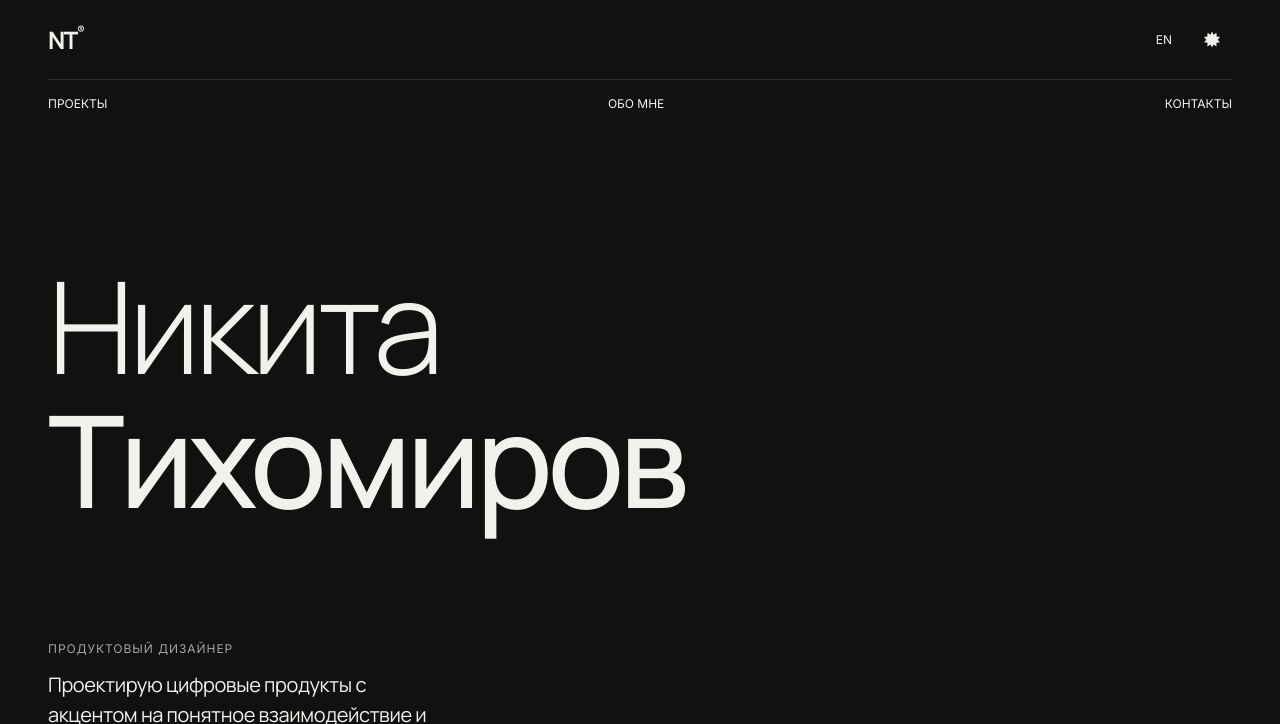
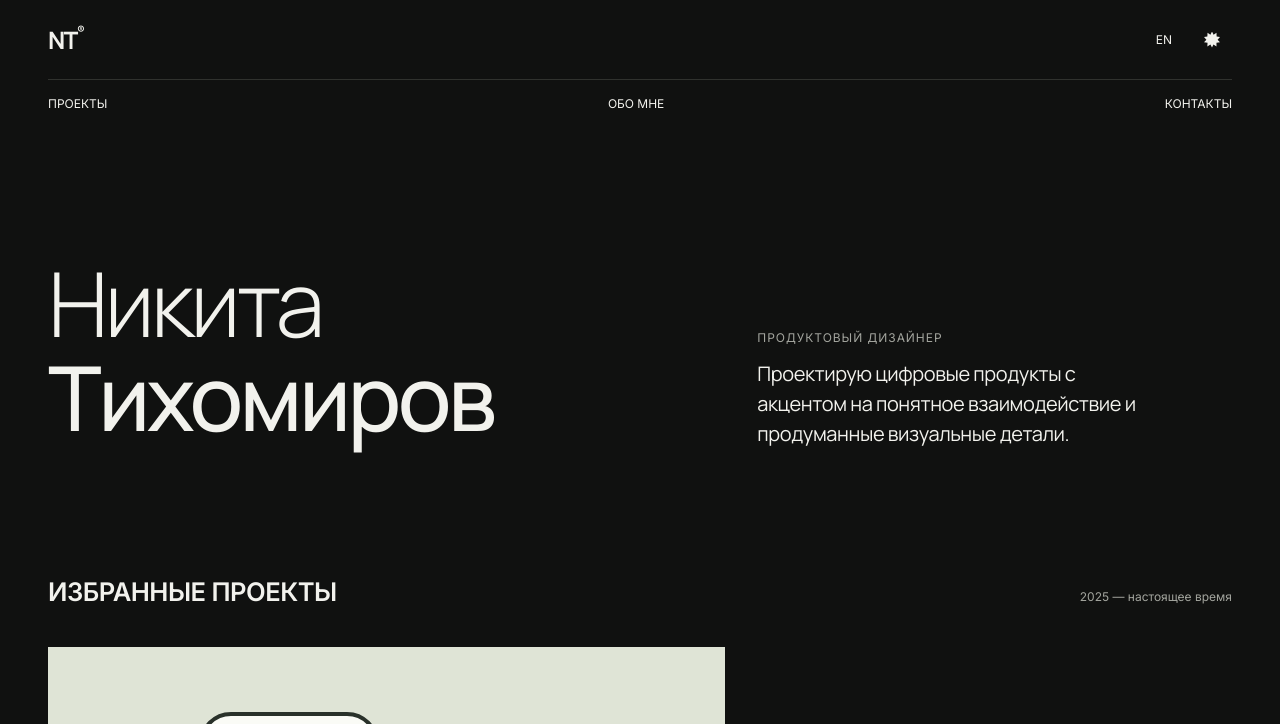
Before and after one commit to 420fazer/portfolio, a plain HTML site: page index.html in a window 1280 px wide. Shown: the top 724 px of the page. Drawn offline with Linux system fonts and the light colour scheme.

Commit message:
Restore previous compact hero

```diff
--- a/index.html
+++ b/index.html
@@ -55,20 +55,7 @@ window.addEventListener('resize', updateHeaderSurface);
 updateHeaderSurface();
 const languageButton = document.getElementById('language');
 const themeButton = document.getElementById('theme');
-const heroName = document.querySelector('.hero h1');
-const heroSurname = heroName.querySelector('.hero-last-name');
 let language = 'ru';
-
-function fitHeroName() {
-  heroName.style.removeProperty('--hero-name-size');
-  const surnameWidth = heroSurname.getBoundingClientRect().width;
-  if (!surnameWidth) return;
-  const fontSize = parseFloat(getComputedStyle(heroName).fontSize);
-  const fittedSize = Math.floor(fontSize * heroName.clientWidth / surnameWidth * 100) / 100;
-  heroName.style.setProperty('--hero-name-size', `${fittedSize}px`);
-}
-window.addEventListener('resize', fitHeroName);
-document.fonts.ready.then(fitHeroName);
 
 function readPreference(key, fallback) {
   try { return localStorage.getItem(key) || fallback; }
@@ -109,7 +96,6 @@ function setLanguage(value) {
   document.querySelectorAll('[data-ru]').forEach(element => {
     element.innerHTML = element.dataset[value];
   });
-  fitHeroName();
   languageButton.textContent = value === 'ru' ? 'EN' : 'RU';
   languageButton.setAttribute('aria-label', value === 'ru' ? 'Switch to English' : 'Переключить на русский');
   document.title = value === 'ru' ? 'Никита Тихомиров — продуктовый дизайнер' : 'Nikita Tikhomirov — Product designer';
--- a/refinement.css
+++ b/refinement.css
@@ -17,7 +17,6 @@
   --grid-gap: var(--space-4);
   --section-space: var(--space-12);
   --header-top-height: 64px;
-  --header-nav-height: 48px;
   --caption-size: 12px;
   --small-size: 14px;
   --body-size: 16px;
@@ -62,9 +61,10 @@ h1, h2, h3, p { margin: 0; }
 h1, h2, h3, .logo, .intro p { font-family: Manrope, Inter, sans-serif; }
 h1, h2, h3 { font-weight: 500; }
 h1 { font-size: var(--h1-size); line-height: 1.05; letter-spacing: -.04em; }
-.hero h1 { font-size: min(8rem, calc(var(--hero-name-size, 16vw) * .84)); }
-.hero-first-name, .hero-last-name { display: block; width: max-content; white-space: nowrap; }
+.hero h1 { font-size: clamp(40px, 9.5vw, 72px); }
+.hero-first-name, .hero-last-name { display: block; }
 .hero-first-name { font-weight: 300; }
+.hero-last-name { height: 1.1em; white-space: nowrap; }
 h2 { font-size: clamp(24px, 2vw, 28px); font-weight: 600; line-height: 1.15; letter-spacing: -.04em; text-transform: uppercase; }
 h3 { font-size: var(--h3-size); line-height: 1.2; letter-spacing: -.03em; }
 .wrap { width: calc(100% - 2 * var(--gutter)); margin-inline: auto; }
@@ -93,7 +93,7 @@ header a, header button { pointer-events: auto; }
 .theme-icon-sun { clip-path: polygon(50% 0%,60% 20%,78% 8%,79% 31%,100% 35%,85% 51%,100% 67%,78% 71%,78% 94%,59% 82%,50% 100%,40% 82%,21% 94%,22% 71%,0% 67%,15% 51%,0% 35%,21% 31%,22% 8%,40% 20%); }
 .theme-icon-moon { border-radius: 50%; mask-image: radial-gradient(circle at 75% 25%, transparent 0 7px, #000 7.5px); }
 html[data-theme="dark"] .theme-icon-moon, html[data-theme="light"] .theme-icon-sun { display: none; }
-header nav { display: flex; justify-content: space-between; align-items: center; gap: var(--space-4); min-height: var(--header-nav-height); font-size: var(--caption-size); }
+header nav { display: flex; justify-content: space-between; align-items: center; gap: var(--space-4); min-height: 48px; font-size: var(--caption-size); }
 header.is-scrolled { mix-blend-mode: difference; }
 header.is-scrolled nav { color: #fff; }
 header nav a { padding-block: var(--space-3); text-decoration: underline; text-decoration-color: transparent; text-underline-offset: 4px; }
@@ -103,15 +103,8 @@ header nav a:hover { text-decoration-color: currentColor; }
   grid-template-columns: repeat(var(--columns), minmax(0, 1fr));
   column-gap: var(--grid-gap);
 }
-.hero {
-  min-height: calc(100vh - var(--header-top-height) - var(--header-nav-height));
-  min-height: calc(100svh - var(--header-top-height) - var(--header-nav-height));
-  padding-block: clamp(var(--space-6), 5svh, var(--space-12));
-  grid-template-rows: 1fr auto;
-  row-gap: var(--space-6);
-}
+.hero { padding-top: var(--space-12); padding-bottom: var(--space-16); row-gap: var(--space-8); align-items: end; }
 .hero h1, .hero .intro { grid-column: 1 / -1; min-width: 0; }
-.hero h1 { align-self: center; }
 .intro p { font-size: var(--body-size); line-height: 1.5; letter-spacing: -.02em; }
 .intro-desktop { display: none; }
 .intro { max-width: 400px; align-self: end; }
@@ -216,6 +209,7 @@ footer { display: flex; flex-wrap: wrap; justify-content: space-between; gap: va
 .caption p, .profile-section > h2, .work-count, .contact-label, .experience-row p, .experience-row > span, footer { transition: color 400ms ease; }
 
 @media (min-width: 768px) {
+  .hero { padding-block: var(--section-space); row-gap: var(--space-6); }
   .intro p { font-size: var(--large-size); }
   .intro-desktop { display: block; }
   .intro-mobile { display: none; }
@@ -234,8 +228,11 @@ footer { display: flex; flex-wrap: wrap; justify-content: space-between; gap: va
 }
 @media (min-width: 1024px) {
   :root { --gutter: var(--space-12); --columns: 12; --grid-gap: var(--space-8); --section-space: var(--space-24); --header-top-height: 80px; }
+  .hero { padding-block: var(--space-32); }
   .about, .contact { margin-top: var(--space-32); }
   .profile-section { margin-top: var(--space-20); }
+  .hero h1 { grid-column: 1 / 8; font-size: clamp(72px, 7vw, 112px); }
+  .hero .intro { grid-column: 8 / 13; }
   .project:nth-of-type(1) { grid-column: 1 / 8; }
   .project:nth-of-type(2) { grid-column: 8 / 13; margin-top: var(--space-20); }
   .project:nth-of-type(3) { grid-column: 1 / 6; }
```
